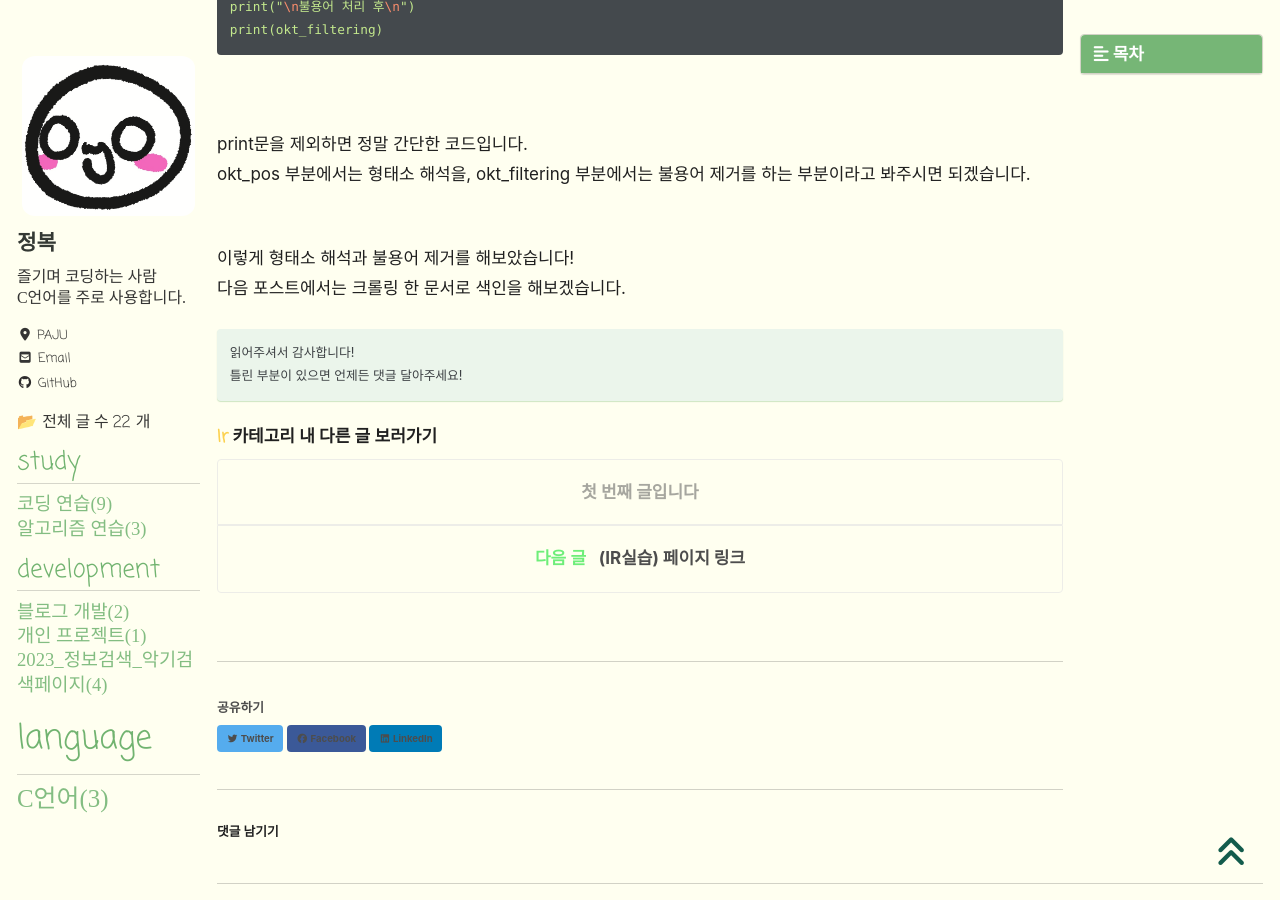
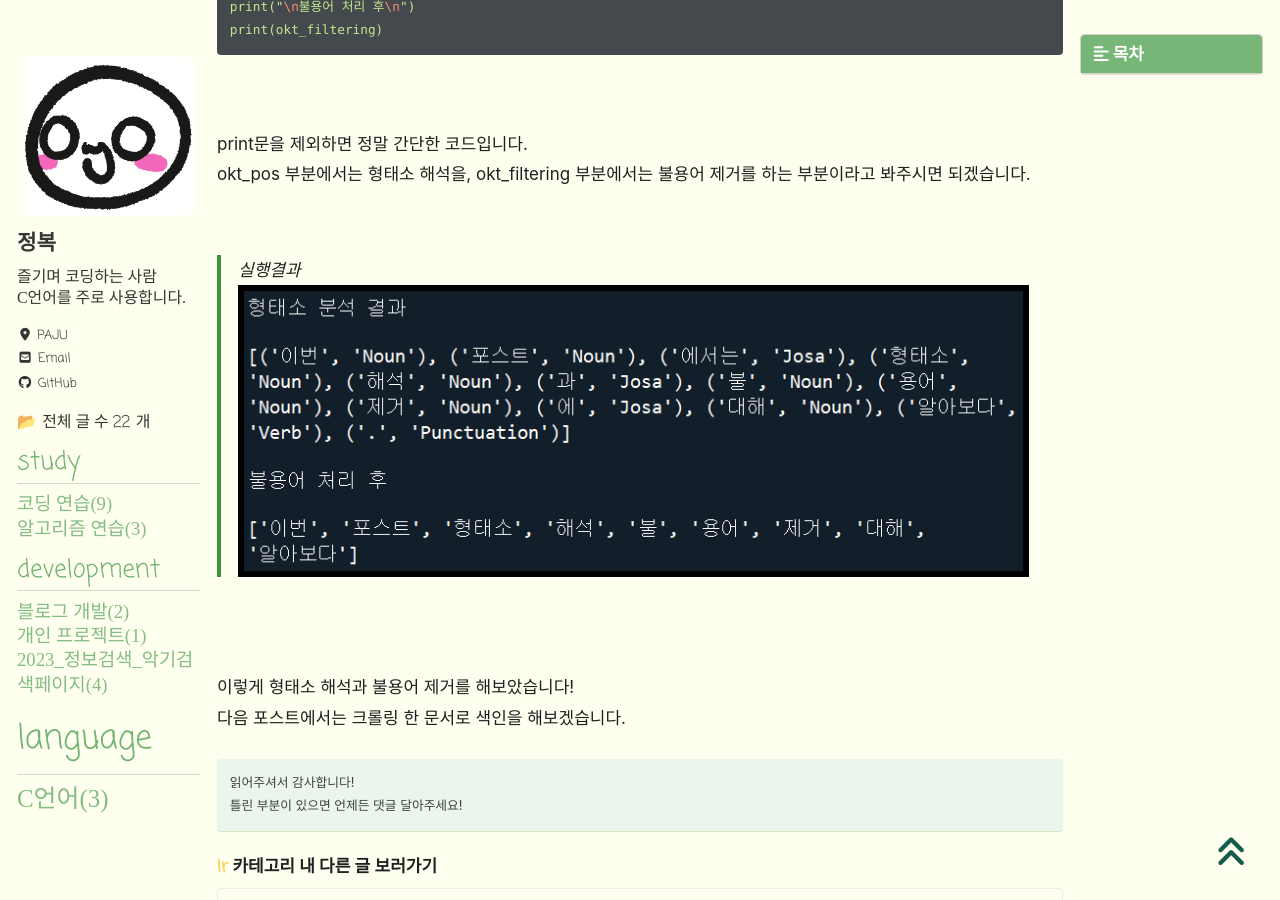
Before and after one commit to JBL28/jbl28.github.io, a Jekyll site: the page built from _posts/Ir/2023-11-27-03. 형태소와불용어.md, in a window 1280 px wide and 900 px high, scrolled down 1220 px. Built offline with Jekyll 4.4.1, drawn with Linux system fonts in a browser that asks for light colours; cached includes are drawn as plain includes; nearby versions of some CDN libraries; some web fonts are replaced; comment, search, counter and statistics services are not loaded.

Commit message:
Update 2023-11-27-03. 형태소와불용어.md

```diff
--- a/_posts/Ir/2023-11-27-03. 형태소와불용어.md
+++ b/_posts/Ir/2023-11-27-03. 형태소와불용어.md
@@ -48,7 +48,10 @@ print(okt_filtering)
 <br><br>
 print문을 제외하면 정말 간단한 코드입니다.<br>
 okt_pos 부분에서는 형태소 해석을, okt_filtering 부분에서는 불용어 제거를 하는 부분이라고 봐주시면 되겠습니다.<br><br>
+>실행결과
+>![실행결과](/assets/images/Ir/03/실행결과_.png "실행결과")
 
+<br><br>
 이렇게 형태소 해석과 불용어 제거를 해보았습니다!<br>
 다음 포스트에서는 크롤링 한 문서로 색인을 해보겠습니다.<br>
 
```
